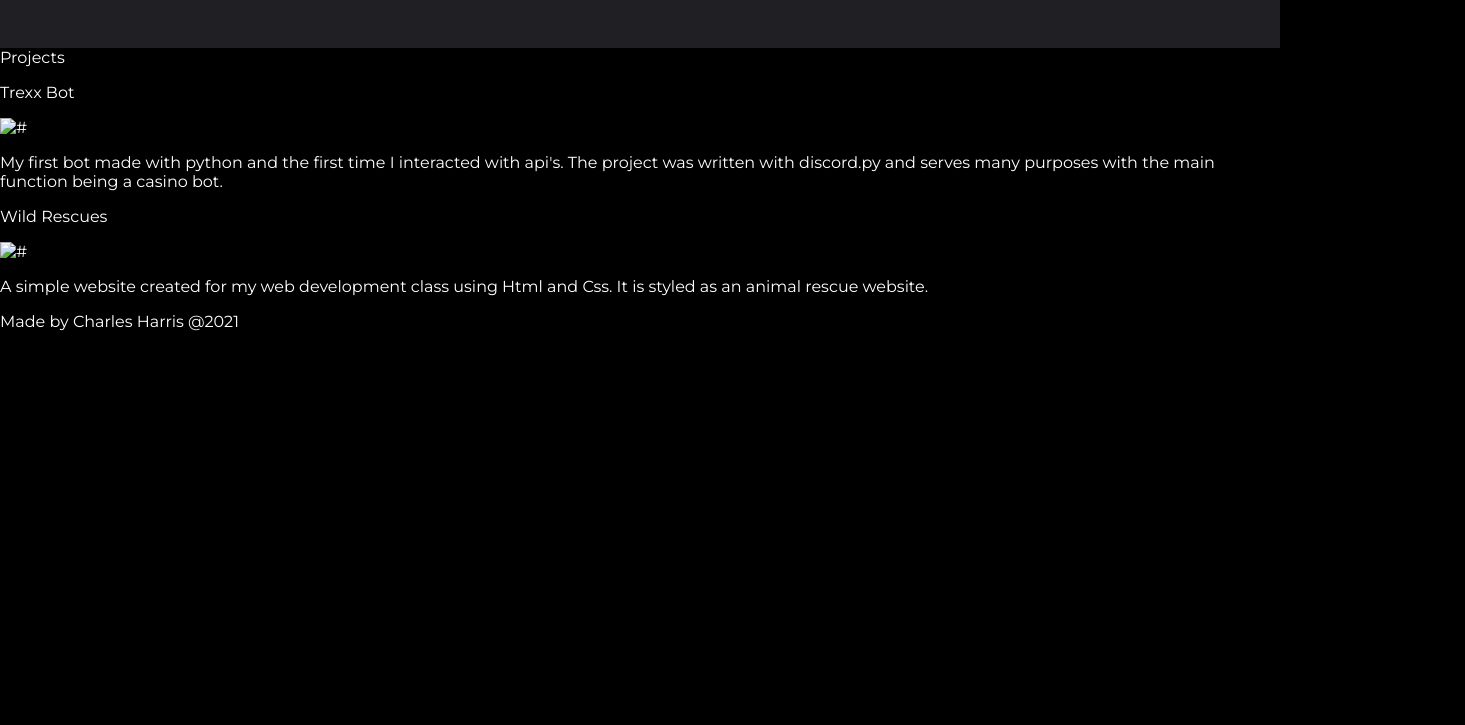
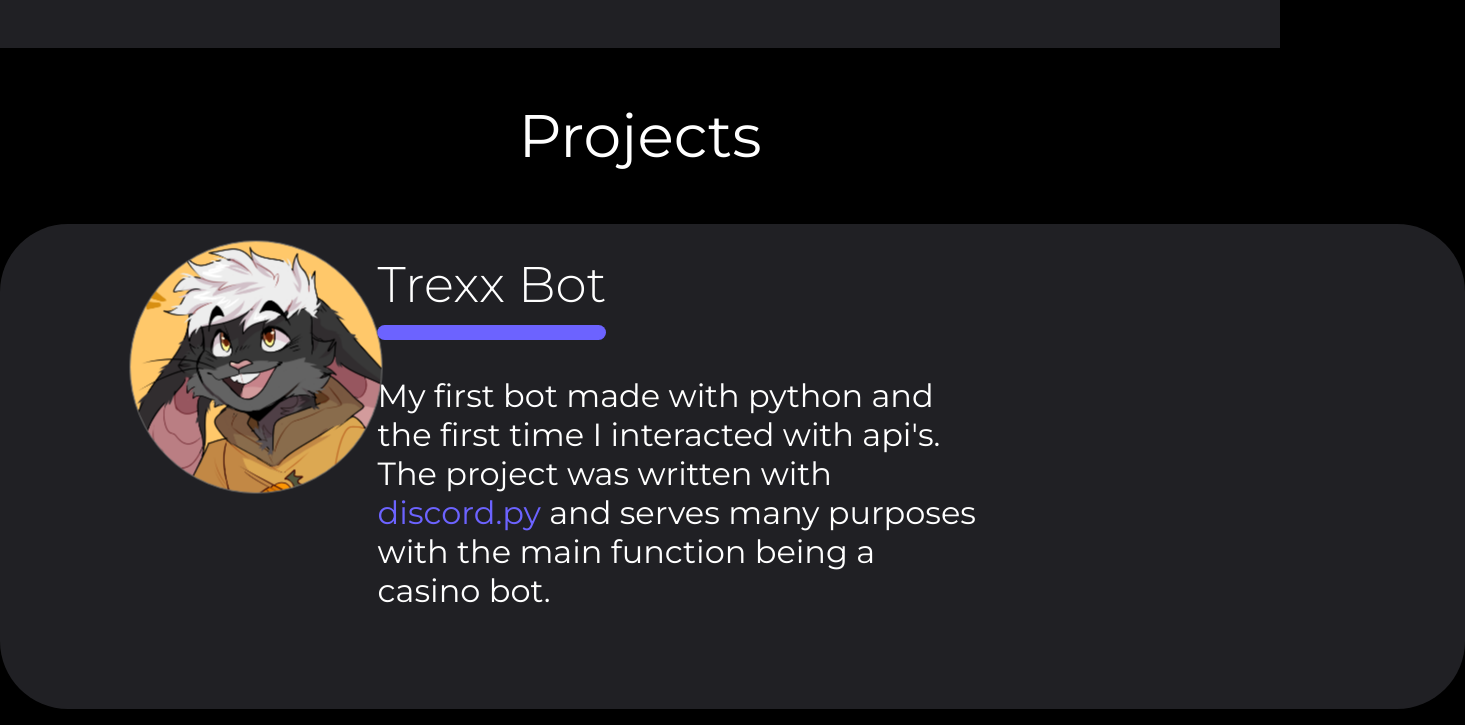
Before and after one commit to Trexxin/Portfolio-Site, a plain HTML site: page index.html in a window 1280 px wide. Shown: the part 1595-2320 px from the top of the page, 1465 px wide, since content can reach past the window. Before the commit the page ends 1942 px from the top, so only its background shows below. Drawn offline with Linux system fonts and the light colour scheme.

Commit message:
Styled the projects sections

```diff
--- a/css/styles.css
+++ b/css/styles.css
@@ -28,6 +28,7 @@ body {
     position: sticky;
     top: 0;
     box-shadow: 0 2px 4px 0 rgba(0,0,0,.2);
+    z-index: 7;
 }
 
 .nav-links {
@@ -204,3 +205,69 @@ li {
 .inner-skill p {
     margin: 0;
 }
+
+.projects_header {
+    display: flex;
+    font-size: 60px;
+    font-weight: normal;
+    justify-content: center;
+}
+.projects {
+    padding-top: 4%;
+    padding-bottom: 4%;
+}
+
+.portfolio-container1 {
+    width: 100%;
+    position: relative;
+    text-align: left;
+}
+
+.portfolio-container2 {
+    width: 100%;
+    position: relative;
+    text-align: left;
+}
+
+.inner-portfolio{
+    position: absolute;
+    top: 43%;
+    left: 53%;
+    transform: translate(-50%, -50%);
+    font-size: 32px;
+}
+
+.portfolio-title {
+    font-size: 50px;
+    font-weight: 300;
+    width: min-content;
+    white-space: nowrap;
+}
+
+.portfolio-title p {
+    margin: 0;
+}
+
+.portfolio-title svg {
+    padding-bottom: 10%;
+}
+
+.project-background {
+    display: block;
+    margin-top: 4%;
+    margin-left: auto;
+    margin-right: auto;
+    width: 1465px;
+    height: 485px;
+}
+
+.project-preview {
+    position: absolute;
+    top: 30%;
+    left: 20%;
+    transform: translate(-50%, -50%);
+}
+
+.portfolio-desc {
+    margin: 0;
+}
--- a/index.html
+++ b/index.html
@@ -45,12 +45,14 @@ Date: 12/1/2021
                     <a class="contact-icon" href="#"><img src="images/linkedin.png" alt="linkedin"></a>
                 </div>
                 -->
+                <a href="#skills">
                 <svg id="call-to-action" height="81" viewBox="0 0 227 81">
                     <g id="Group_1" data-name="Group 1" transform="translate(-140 -795)">
                         <path id="Path_52" data-name="Path 52" d="M40.5,0h146a40.5,40.5,0,0,1,0,81H40.5a40.5,40.5,0,0,1,0-81Z" transform="translate(140 795)" fill="#6c63ff"/>
                         <text id="LearnMore" data-name="Learn More!" transform="translate(151 818)" fill="#fff" font-size="28" font-family="Montserrat-SemiBold, Montserrat" font-weight="600"><tspan x="17.184" y="27">Learn More!</tspan></text>
                     </g>
                 </svg>
+                </a>
             </div>
             <!--Main Hero Image-->
             <img class="hero-image" src="images/pair_programming.svg" alt="#">
@@ -67,7 +69,7 @@ Date: 12/1/2021
                 <!--Front End-->
                 <p class="inner-skill-header">Front End</p>
                 <svg id="inner-skill-header-accent" width="81" height="5" viewBox="0 0 81 5">
-                    <rect id="Rectangle_6" data-name="Rectangle 6" width="81" height="5" rx="2.5" fill="#22d1ee"/>
+                    <rect id="Rectangle_6" data-name="Rectangle 6" width="81" height="5" rx="2.5" fill="#6C63FF"/>
                 </svg>
                 <div class="skills-icon">
                     <!--Html-->
@@ -86,7 +88,7 @@ Date: 12/1/2021
                 <!--Back End-->
                 <p class="inner-skill-header">Back End</p>
                 <svg id="inner-skill-header-accent" width="81" height="5" viewBox="0 0 81 5">
-                    <rect id="Rectangle_6" data-name="Rectangle 6" width="81" height="5" rx="2.5" fill="#22d1ee"/>
+                    <rect id="Rectangle_6" data-name="Rectangle 6" width="81" height="5" rx="2.5" fill="#6C63FF"/>
                 </svg>
                 <div class="skills-icon">
                     <!--Python-->
@@ -100,7 +102,7 @@ Date: 12/1/2021
                 <!--Tools-->
                 <p class="inner-skill-header">Tools</p>
                 <svg id="inner-skill-header-accent" width="81" height="5" viewBox="0 0 81 5">
-                    <rect id="Rectangle_6" data-name="Rectangle 6" width="81" height="5" rx="2.5" fill="#22d1ee"/>
+                    <rect id="Rectangle_6" data-name="Rectangle 6" width="81" height="5" rx="2.5" fill="#6C63FF"/>
                 </svg>
                 <div class="skills-icon">
                     <!--Github-->
@@ -125,16 +127,37 @@ Date: 12/1/2021
     <!-- Project Section -->
     <section class="projects" id="projects">
         <div class="projects_header">Projects</div>
-
+        <!--Trexx Bot-->
         <div class="portfolio-container1">
-            <p class="portfolio-title">Trexx Bot</p>
-            <img src="#" alt="#">
-            <p class="portfolio-desc">My first bot made with python and the first time I interacted with api's. The project was written with discord.py and serves many purposes with the main function being a casino bot.</p>
+            <img class="project-background" src="images/project-background.png" alt="#">
+            <div class="project-preview">
+                <img src="images/Trexx-bot.png" alt="Trexx Bot">
+            </div>
+            <div class="inner-portfolio">
+                <div class="portfolio-title">
+                    <p>Trexx Bot</p>
+                    <svg width="100%" height="15" viewBox="0 0 100% 15">
+                        <rect id="Rectangle_84" data-name="Rectangle 84" width="100%" height="15" rx="7.5" fill="#6C63FF"/>
+                    </svg>
+                </div>
+                <p class="portfolio-desc">My first bot made with python and the first time I interacted with api's. The project was written with <span style="color: #6C63FF">discord.py</span> and serves many purposes with the main function being a casino bot.</p>
+            </div>
         </div>
+        <!--Wild Rescues-->
         <div class="portfolio-container2">
-            <p class="portfolio-title">Wild Rescues</p>
-            <img src="#" alt="#">
-            <p class="portfolio-desc">A simple website created for my web development class using Html and Css. It is styled as an animal rescue website.</p>
+            <img class="project-background" src="images/project-background.png" alt="#">
+            <div class="project-preview">
+                <img src="images/wild-rescues.png" alt="Wild Rescues">
+            </div>
+            <div class="inner-portfolio">
+                <div class="portfolio-title">
+                    <p>Wild Rescues</p>
+                    <svg width="100%" height="15" viewBox="0 0 100% 15">
+                        <rect id="Rectangle_84" data-name="Rectangle 84" width="100%" height="15" rx="7.5" fill="#6C63FF"/>
+                    </svg>
+                </div>
+                <p class="portfolio-desc">A simple website created for my web development class using <span style="color: #6C63FF">Html</span> and <span style="color: #6C63FF">Css</span>. It is styled as an animal rescue website.</p>
+            </div>
         </div>
     </section>
 </body>
```
Also changed, not shown: images/Trexx-bot.png (added), images/project-background.png (added), images/wild-rescues.png (added).
